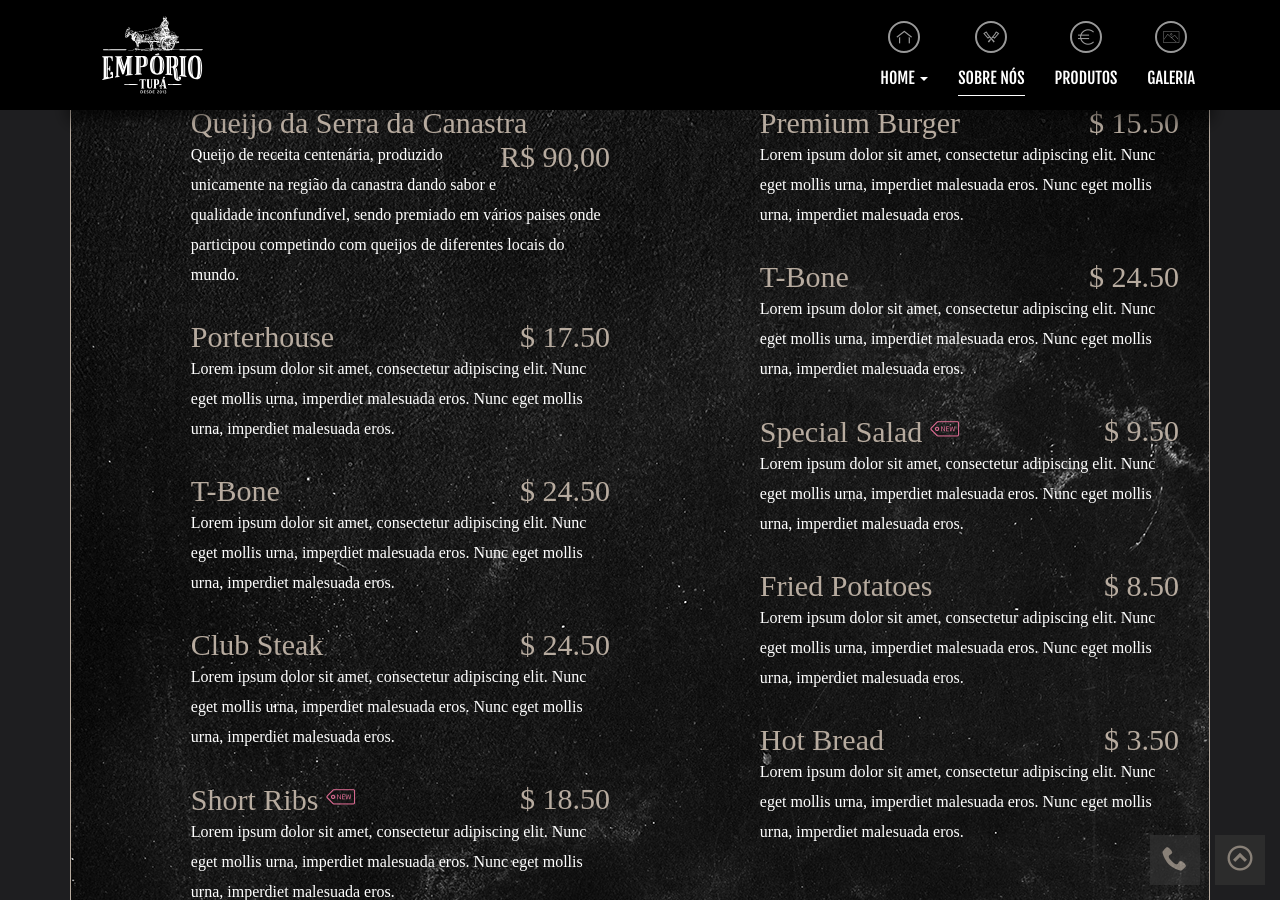
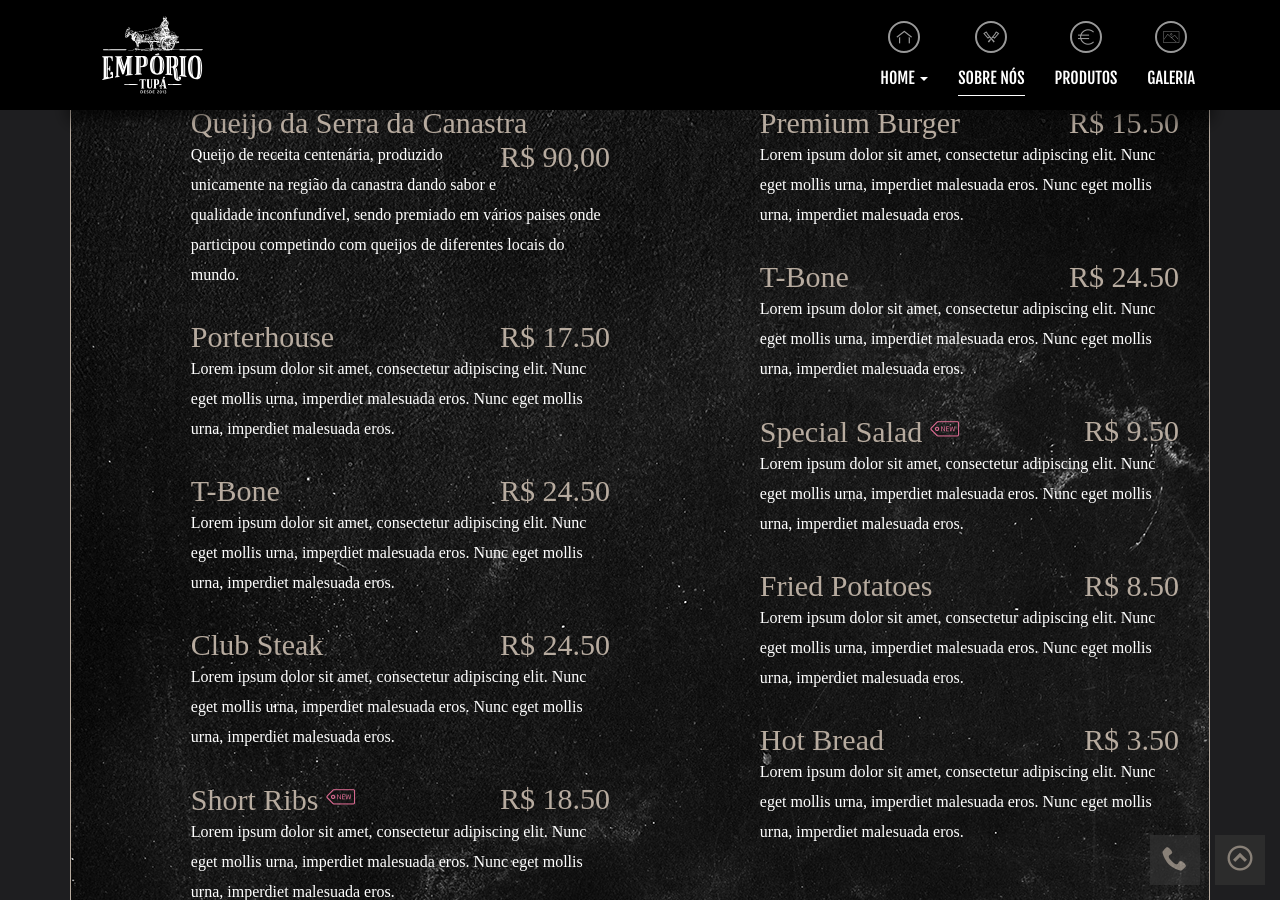
Before and after one commit to fmkoba/tupa, a Jekyll site: the page built from index.md, in a window 1280 px wide and 900 px high, scrolled down 2244 px. Built offline with Jekyll 4.4.1, drawn with Linux system fonts in a browser that asks for light colours; some web fonts are replaced; some of the changed text lies outside the part shown.

Commit message:
Retirada do mapa, endereço e outras coisas
tirei a parte de baixo da galeria, deixei uma área pra depoimento, coloquei a imagem pro contato, traduzi o formulário. Tá basicamente faltando o ícone e os produtos que vou ver com ele

```diff
--- a/_includes/footer.html
+++ b/_includes/footer.html
@@ -2,7 +2,7 @@
             <footer>
                     <div class="container">
                         <div class="row text-center">
-                            <p data-animation="fadeIn fast" data-delay="1">Copyright 2018 - Empório Tupã</p>
+                            <p data-animation="fadeIn fast" data-delay="1">Copyright 2018 - Empório Tupã - Site desenvolvido por Exorde</p>
                         </div>
                     </div>
                     <div class="action-to-scroll">
--- a/_layouts/base.html
+++ b/_layouts/base.html
@@ -125,7 +125,7 @@
                                        <!--      <i class="icon-porterhouse"></i> -->
                                         </div>
                                         <div class="our-menu-food-desc col-md-10 col-xs-10">
-                                            <h4>Porterhouse <span class="our-menu-food-price">$ 17.50</span></h4>
+                                            <h4>Porterhouse <span class="our-menu-food-price">R$ 17.50</span></h4>
                                             <p class="text">Lorem ipsum dolor sit amet, consectetur adipiscing elit. Nunc eget mollis urna, imperdiet malesuada eros. Nunc eget mollis urna, imperdiet malesuada eros.</p>
                                         </div>
                                     </li>
@@ -134,7 +134,7 @@
                                           <!--   <i class="icon-tbone"></i> -->
                                         </div>
                                         <div class="our-menu-food-desc col-md-10 col-xs-12">
-                                            <h4>T-Bone <span class="our-menu-food-price">$ 24.50</span></h4>
+                                            <h4>T-Bone <span class="our-menu-food-price">R$ 24.50</span></h4>
                                             <p class="text">Lorem ipsum dolor sit amet, consectetur adipiscing elit. Nunc eget mollis urna, imperdiet malesuada eros. Nunc eget mollis urna, imperdiet malesuada eros.</p>
                                         </div>
                                     </li>
@@ -143,7 +143,7 @@
 <!--                                             <i class="icon-club-steak"></i>
  -->                                        </div>
                                         <div class="our-menu-food-desc col-md-10 col-xs-12">
-                                            <h4>Club Steak <span class="our-menu-food-price">$ 24.50</span></h4>
+                                            <h4>Club Steak <span class="our-menu-food-price">R$ 24.50</span></h4>
                                             <p class="text">Lorem ipsum dolor sit amet, consectetur adipiscing elit. Nunc eget mollis urna, imperdiet malesuada eros. Nunc eget mollis urna, imperdiet malesuada eros.</p>
                                         </div>
                                     </li>
@@ -152,7 +152,7 @@
 <!--                                             <i class="icon-short-ribs"></i>
  -->                                        </div>
                                         <div class="our-menu-food-desc col-md-10 col-xs-12">
-                                            <h4>Short Ribs <i class="our-menu-food-new-offer icon-new-offer"></i> <span class="our-menu-food-price">$ 18.50</span></h4>
+                                            <h4>Short Ribs <i class="our-menu-food-new-offer icon-new-offer"></i> <span class="our-menu-food-price">R$ 18.50</span></h4>
                                             <p class="text">Lorem ipsum dolor sit amet, consectetur adipiscing elit. Nunc eget mollis urna, imperdiet malesuada eros. Nunc eget mollis urna, imperdiet malesuada eros.</p>
                                         </div>
                                     </li>
@@ -166,7 +166,7 @@
 <!--                                             <i class="icon-premium-burger"></i>
  -->                                        </div>
                                         <div class="our-menu-food-desc col-md-10 col-xs-12">
-                                            <h4>Premium Burger <span class="our-menu-food-price">$ 15.50</span></h4>
+                                            <h4>Premium Burger <span class="our-menu-food-price">R$ 15.50</span></h4>
                                             <p class="text">Lorem ipsum dolor sit amet, consectetur adipiscing elit. Nunc eget mollis urna, imperdiet malesuada eros. Nunc eget mollis urna, imperdiet malesuada eros.</p>
                                         </div>
                                     </li>
@@ -175,7 +175,7 @@
 <!--                                             <i class="icon-tbone"></i>
  -->                                        </div>
                                         <div class="our-menu-food-desc col-md-10 col-xs-12">
-                                            <h4>T-Bone <span class="our-menu-food-price">$ 24.50</span></h4>
+                                            <h4>T-Bone <span class="our-menu-food-price">R$ 24.50</span></h4>
                                             <p class="text">Lorem ipsum dolor sit amet, consectetur adipiscing elit. Nunc eget mollis urna, imperdiet malesuada eros. Nunc eget mollis urna, imperdiet malesuada eros.</p>
                                         </div>
                                     </li>
@@ -184,7 +184,7 @@
 <!--                                             <i class="icon-special-salad"></i>
  -->                                        </div>
                                         <div class="our-menu-food-desc col-md-10 col-xs-12">
-                                            <h4>Special Salad <i class="our-menu-food-new-offer icon-new-offer"></i> <span class="our-menu-food-price">$ 9.50</span></h4>
+                                            <h4>Special Salad <i class="our-menu-food-new-offer icon-new-offer"></i> <span class="our-menu-food-price">R$ 9.50</span></h4>
                                             <p class="text">Lorem ipsum dolor sit amet, consectetur adipiscing elit. Nunc eget mollis urna, imperdiet malesuada eros. Nunc eget mollis urna, imperdiet malesuada eros.</p>
                                         </div>
                                     </li>
@@ -193,7 +193,7 @@
 <!--                                             <i class="icon-fried-potatoes-sticks"></i>
  -->                                        </div>
                                         <div class="our-menu-food-desc col-md-10 col-xs-10">
-                                            <h4>Fried Potatoes <span class="our-menu-food-price">$ 8.50</span></h4>
+                                            <h4>Fried Potatoes <span class="our-menu-food-price">R$ 8.50</span></h4>
                                             <p class="text">Lorem ipsum dolor sit amet, consectetur adipiscing elit. Nunc eget mollis urna, imperdiet malesuada eros. Nunc eget mollis urna, imperdiet malesuada eros.</p>
                                         </div>
                                     </li>
@@ -202,7 +202,7 @@
 <!--                                             <i class="icon-hot-bread"></i>
  -->                                        </div>
                                         <div class="our-menu-food-desc col-md-10 col-xs-12">
-                                            <h4>Hot Bread <span class="our-menu-food-price">$ 3.50</span></h4>
+                                            <h4>Hot Bread <span class="our-menu-food-price">R$ 3.50</span></h4>
                                             <p class="text">Lorem ipsum dolor sit amet, consectetur adipiscing elit. Nunc eget mollis urna, imperdiet malesuada eros. Nunc eget mollis urna, imperdiet malesuada eros.</p>
                                         </div>
                                     </li>
@@ -218,7 +218,7 @@
             <!-- END MENU SECTION -->
 
             <!-- BEGIN OUR SERVICES SECTION -->
-            <section id="our-services">
+  <!--           <section id="our-services">
                 <div class="container">
                     <div class="row">
                         <div class="col-md-12 text-center">
@@ -279,7 +279,7 @@
                         </div>
                     </div>
                 </div>
-            </section>
+            </section> -->
             <!-- END OUR SERVICES SECTION -->
 
             <!-- BEGIN GALLERY SECTION -->
@@ -405,7 +405,7 @@
             <!-- END GALLERY SECTION -->
 
             <!-- BEGIN BLOG SECTION -->
-            <section id="our-blog">
+<!--             <section id="our-blog">
                 <div class="container">
                     <div class="row">
                         <div class="col-md-12 text-center">
@@ -470,7 +470,7 @@
                         </div>
                     </div>
                 </div>
-            </section>
+            </section> -->
             <!-- END BLOG SECTION -->
 
             <!-- BEGIN TESTIMONIALS SECTION -->
@@ -482,15 +482,15 @@
                                 <div class="owl-carousel">
                                     <div class="testimonial text-center">
                                         <blockquote data-animation="fadeInUp fast" data-delay="0.2">
-                                            <h2 class="text-shadow-style">"Just One of the Best Steak House"</h2>
+                                            <h2 class="text-shadow-style">"Utilizo os produtos em meu restaurante e a entrega é sempre feita com muito zelo"</h2>
                                         </blockquote>
-                                        <h6 class="testimonial-client-name" data-animation="fadeInUp fast" data-delay="0.5">Linda Parker, Arizona</h6>
+                                        <h6 class="testimonial-client-name" data-animation="fadeInUp fast" data-delay="0.5">José Roberto</h6>
                                     </div>
                                     <div class="testimonial text-center">
                                         <blockquote data-animation="fadeInUp fast" data-delay="0.2">
-                                            <h2>"Juicy Steak, will come back soon"</h2>
+                                            <h2>"Produtos e atendimento de altíssima qualidade"</h2>
                                         </blockquote>
-                                        <h6 class="testimonial-client-name" data-animation="fadeInUp fast" data-delay="0.5">Alex Greg, California</h6>
+                                        <h6 class="testimonial-client-name" data-animation="fadeInUp fast" data-delay="0.5">André Vilas</h6>
                                     </div>
                                 </div>
                         </div>
@@ -515,13 +515,13 @@
                                         <div class="offset-top-bottom col-lg-8 col-md-12 col-xs-12" data-animation="fadeInLeft fast" data-delay="0.8">
                                             <div class="border boxed">
                                                     <form method="post" action="util/send_email.php" class="reservation-form form-horizontal" novalidate="novalidate">
-                                                        <label class="col-xs-12" for="name">Your Name</label>
-                                                        <input id="name" name="name" type="text" placeholder="Fill your name*" class="col-xs-12 input-md required"/>
-                                                        <label class="col-xs-12" for="email">Your email</label>
-                                                        <input id="email" name="email" type="text" placeholder="Fill Your Email*" class="col-xs-12 input-md required"/>
-                                                        <label class="col-xs-12" for="message">Your Message</label>
-                                                        <textarea id="message" name="message" class="col-xs-12 text area required" placeholder="Enter your Message*"></textarea>
-                                                        <button id="send" name="send" class="button-style2 btn btn-default pull-right">Send</button>
+                                                        <label class="col-xs-12" for="name">Seu nome</label>
+                                                        <input id="name" name="name" type="text" placeholder="Preencha seu nome aqui*" class="col-xs-12 input-md required"/>
+                                                        <label class="col-xs-12" for="email">Seu e-mail</label>
+                                                        <input id="email" name="email" type="text" placeholder="Coloque seu e-mail aqui*" class="col-xs-12 input-md required"/>
+                                                        <label class="col-xs-12" for="message">Fale conosco aqui</label>
+                                                        <textarea id="message" name="message" class="col-xs-12 text area required" placeholder="Escreva sua mensagem*"></textarea>
+                                                        <button id="send" name="send" class="button-style2 btn btn-default pull-right">Enviar</button>
                                                    </form>
                                              </div>
                                         </div>
@@ -534,7 +534,7 @@
                             </div>
                         </div>
                 </div>
-                <div id="map" data-animation="fadeIn fast" data-delay="0.8"></div>
+               <!--  <div id="map" data-animation="fadeIn fast" data-delay="0.8"></div>
                 <div id="contact" class="container">
                         <div class="row">
                             <div class="col-md-12 text-center">
@@ -568,7 +568,7 @@
                             </div>
                         </div>
                 </div>
-            </section>
+            </section> -->
             <!-- END RISERVATION SECTION -->
             {% include footer.html %}
         </div>
```
Also changed, not shown: other parts of _layouts/base.html (+4 -4 lines), img/parallax/header-blog.jpg, img/parallax/our-services-parallax.jpg, img/parallax/testimonials-parallax.jpg, img/reservation.jpg, img/reservation@2x.jpg, img/testimonials.svg, img/testimonials@2x.svg, 1 other file.
